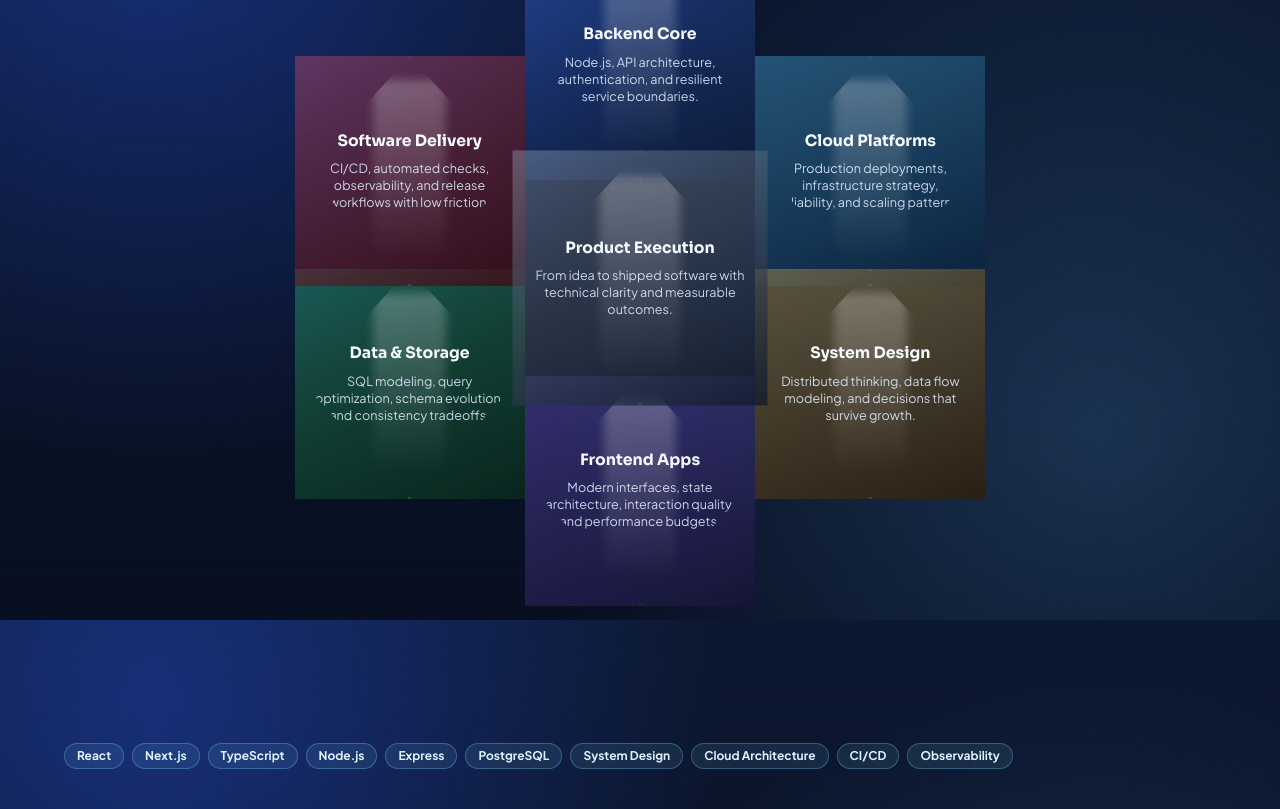
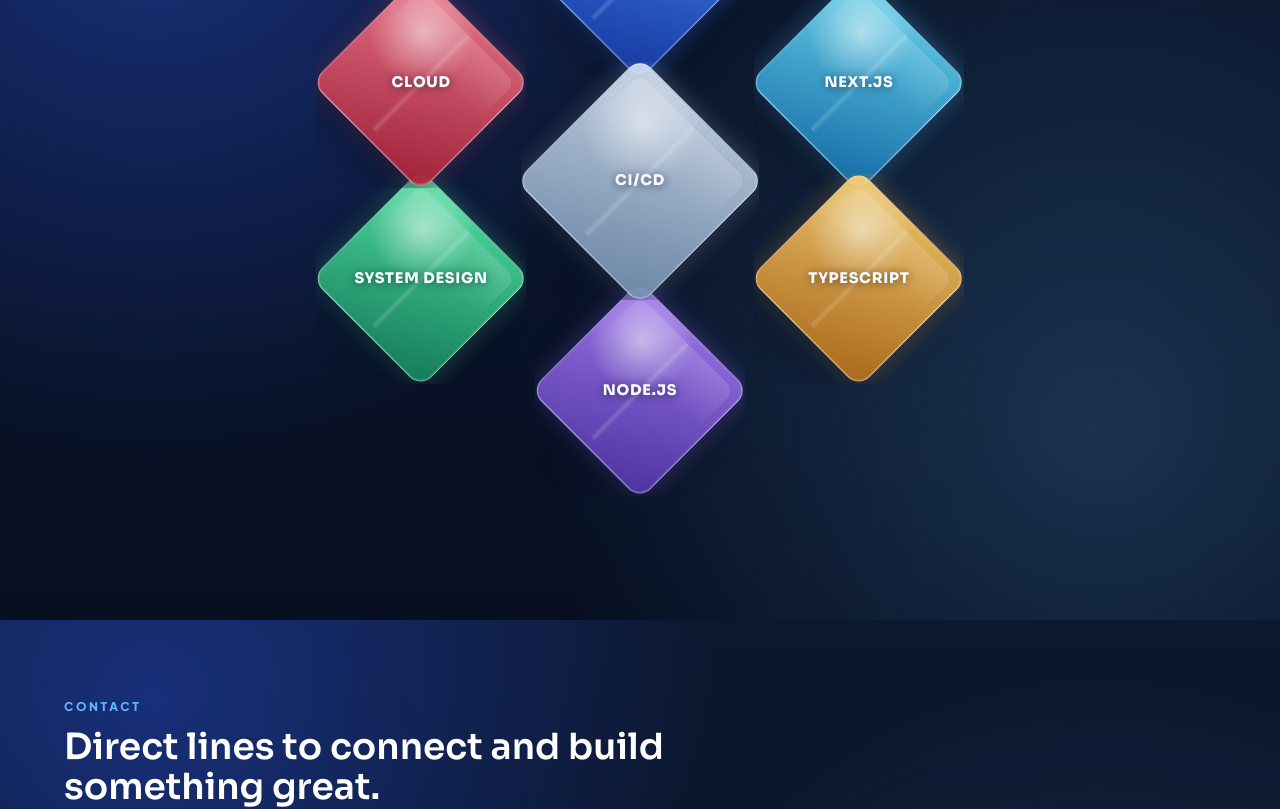
Before and after one commit to lilChars/sonicWP, a React (Vite) app: page / in a window 1280 px wide. Shown: the part 1780-2589 px from the top of the page. Built offline with nearby package versions, Linux system fonts and the light colour scheme.

Commit message:
refine: diamond gem visuals and concise hero messaging

```diff
--- a/src/App.jsx
+++ b/src/App.jsx
@@ -12,38 +12,31 @@ const reveal = {
 
 const chaosSkills = [
   {
-    title: "Backend Core",
-    detail: "Node.js, API architecture, authentication, and resilient service boundaries.",
+    title: "React",
     accent: "gem-blue"
   },
   {
-    title: "Cloud Platforms",
-    detail: "Production deployments, infrastructure strategy, reliability, and scaling patterns.",
+    title: "Next.js",
     accent: "gem-cyan"
   },
   {
-    title: "System Design",
-    detail: "Distributed thinking, data flow modeling, and decisions that survive growth.",
+    title: "TypeScript",
     accent: "gem-amber"
   },
   {
-    title: "Frontend Apps",
-    detail: "Modern interfaces, state architecture, interaction quality, and performance budgets.",
+    title: "Node.js",
     accent: "gem-violet"
   },
   {
-    title: "Data & Storage",
-    detail: "SQL modeling, query optimization, schema evolution, and consistency tradeoffs.",
+    title: "System Design",
     accent: "gem-emerald"
   },
   {
-    title: "Software Delivery",
-    detail: "CI/CD, automated checks, observability, and release workflows with low friction.",
+    title: "Cloud",
     accent: "gem-ruby"
   },
   {
-    title: "Product Execution",
-    detail: "From idea to shipped software with technical clarity and measurable outcomes.",
+    title: "CI/CD",
     accent: "gem-silver"
   }
 ];
@@ -157,13 +150,12 @@ export default function App() {
             whileInView="show"
             viewport={{ once: true, amount: 0.25 }}
           >
-            <p className="mb-4 text-xs font-extrabold tracking-[0.22em] text-skyPulse">FULL STACK DEVELOPER</p>
+            <p className="mb-4 text-xs font-extrabold tracking-[0.22em] text-skyPulse">SUPER SOFTWARE DEVELOPER</p>
             <h1 className="max-w-[14ch] font-display text-4xl leading-[1.06] text-white sm:text-5xl lg:text-6xl">
-              Full stack engineer for software, cloud, and products.
+              Backend, cloud, apps, and scalable software.
             </h1>
             <p className="mt-5 max-w-2xl text-base text-slate-300 sm:text-lg">
-              I build beyond websites: backend services, cloud-ready architectures, scalable systems,
-              and product experiences from concept to production.
+              I design and ship complete software systems, from architecture to production.
             </p>
             <div className="mt-8 flex flex-wrap gap-3">
               <a
@@ -252,13 +244,10 @@ export default function App() {
           <SectionTitle eyebrow="ABOUT ME" title="Software thinking, product execution, real outcomes." />
           <div className="grid gap-4 md:grid-cols-2">
             <p className="glass rounded-2xl p-5 text-slate-300">
-              I design and build software across the full lifecycle: architecture, backend services,
-              frontend experiences, and deployment. My focus is solving business problems with robust,
-              maintainable systems.
+              I build end-to-end software: architecture, backend, frontend apps, and production delivery.
             </p>
             <p className="glass rounded-2xl p-5 text-slate-300">
-              I work with a systems mindset: clear boundaries, reliable integrations, cloud-aware decisions,
-              and product delivery that balances speed, quality, and long-term scalability.
+              My focus is speed with engineering quality, so systems stay reliable, scalable, and maintainable.
             </p>
           </div>
         </motion.section>
@@ -306,35 +295,16 @@ export default function App() {
           viewport={{ once: true, amount: 0.2 }}
           className="py-14"
         >
-          <SectionTitle eyebrow="SKILLS" title="Capabilities across product, backend, cloud, and delivery." />
+          <SectionTitle eyebrow="SKILLS" title="Core stack." />
           <div className="chaos-grid">
             {chaosSkills.map((gem, index) => (
-              <article key={gem.title} className={`chaos-gem chaos-gem-${index + 1} speed-sheen ${gem.accent}`}>
+              <article key={gem.title} className={`chaos-gem chaos-gem-${index + 1} ${gem.accent}`}>
                 <div className="chaos-gem-crystal">
                   <div className="chaos-gem-inner">
                     <h3 className="chaos-gem-title">{gem.title}</h3>
-                    <p className="chaos-gem-text">{gem.detail}</p>
                   </div>
                 </div>
               </article>
-            ))}
-          </div>
-          <div className="mt-8 flex flex-wrap gap-2">
-            {[
-              "React",
-              "Next.js",
-              "TypeScript",
-              "Node.js",
-              "Express",
-              "PostgreSQL",
-              "System Design",
-              "Cloud Architecture",
-              "CI/CD",
-              "Observability"
-            ].map((tag) => (
-              <span key={tag} className="rounded-full border border-sky-300/30 bg-sky-300/10 px-3 py-1 text-xs font-bold text-sky-100">
-                {tag}
-              </span>
             ))}
           </div>
         </motion.section>
@@ -351,9 +321,7 @@ export default function App() {
           <div className="grid gap-4">
             <div className="glass rounded-3xl p-6">
               <p className="max-w-3xl text-slate-300">
-                If you need someone who can design systems, build software, and ship reliable products,
-                let's talk. I can contribute across backend, cloud, architecture, and product engineering
-                with clear communication and execution speed.
+                Need backend, cloud, system design, or full product execution? Let's build it.
               </p>
               <div className="mt-6 flex flex-wrap gap-3">
                 <a href="mailto:carlosluzumbero@gmail.com" className="rounded-xl bg-gradient-to-r from-cobalt to-skyPulse px-5 py-3 text-sm font-extrabold text-white shadow-neon">
--- a/src/index.css
+++ b/src/index.css
@@ -203,86 +203,114 @@ body {
 
 .chaos-gem {
   position: relative;
-  min-height: 190px;
-  transition: transform 300ms ease;
+  aspect-ratio: 1 / 1;
+  transition: transform 280ms ease;
 }
 
 .chaos-gem:hover {
-  transform: translateY(-5px) scale(1.02);
+  transform: translateY(-4px) scale(1.02);
 }
 
 .chaos-gem-crystal {
   position: relative;
   height: 100%;
-  clip-path: polygon(50% 0%, 96% 50%, 50% 100%, 4% 50%);
-  border: 1px solid rgba(255, 255, 255, 0.28);
-  box-shadow:
-    inset 0 0 0 1px rgba(255, 255, 255, 0.12),
-    0 20px 34px rgba(6, 14, 35, 0.42);
+  display: grid;
+  place-items: center;
   overflow: hidden;
 }
 
 .chaos-gem-crystal::before {
   content: "";
   position: absolute;
-  inset: 10% 34%;
-  background: linear-gradient(180deg, rgba(255, 255, 255, 0.45), rgba(255, 255, 255, 0));
-  filter: blur(5px);
-  opacity: 0.55;
+  inset: 13%;
+  transform: rotate(45deg);
+  border-radius: 16px;
+  background:
+    radial-gradient(circle at 28% 26%, rgba(255, 255, 255, 0.5), transparent 34%),
+    linear-gradient(150deg, var(--gem-a), var(--gem-b));
+  border: 1px solid rgba(255, 255, 255, 0.32);
+  box-shadow:
+    inset 0 0 0 1px rgba(255, 255, 255, 0.14),
+    0 18px 30px rgba(7, 15, 35, 0.46),
+    0 0 24px var(--gem-glow);
+}
+
+.chaos-gem-crystal::after {
+  content: "";
+  position: absolute;
+  inset: 18%;
+  transform: rotate(45deg);
+  border-radius: 12px;
+  background:
+    linear-gradient(180deg, rgba(255, 255, 255, 0.14), transparent 38%),
+    linear-gradient(90deg, transparent 47%, rgba(255, 255, 255, 0.17) 50%, transparent 53%);
+  mix-blend-mode: screen;
+  pointer-events: none;
 }
 
 .chaos-gem-inner {
-  height: 100%;
-  padding: 1.3rem 1.1rem;
+  width: 72%;
+  padding: 0.2rem;
   display: flex;
   flex-direction: column;
   justify-content: center;
-  gap: 0.55rem;
   text-align: center;
+  position: relative;
+  z-index: 2;
 }
 
 .chaos-gem-title {
   margin: 0;
   font-family: "Sora", ui-sans-serif, system-ui, sans-serif;
-  font-size: 0.98rem;
-  line-height: 1.25;
-  font-weight: 700;
+  font-size: 0.92rem;
+  line-height: 1.2;
+  font-weight: 800;
+  letter-spacing: 0.05em;
+  text-transform: uppercase;
   color: #f5faff;
-}
-
-.chaos-gem-text {
-  margin: 0;
-  font-size: 0.79rem;
-  line-height: 1.35;
-  color: rgba(223, 237, 255, 0.88);
+  text-shadow: 0 1px 8px rgba(5, 12, 26, 0.55);
 }
 
 .gem-blue {
-  background: linear-gradient(155deg, rgba(65, 121, 255, 0.4), rgba(12, 26, 56, 0.78));
+  --gem-a: rgba(72, 146, 255, 0.92);
+  --gem-b: rgba(24, 58, 168, 0.95);
+  --gem-glow: rgba(63, 129, 255, 0.4);
 }
 
 .gem-cyan {
-  background: linear-gradient(155deg, rgba(83, 198, 255, 0.34), rgba(8, 31, 58, 0.78));
+  --gem-a: rgba(114, 232, 255, 0.9);
+  --gem-b: rgba(21, 112, 173, 0.95);
+  --gem-glow: rgba(93, 209, 255, 0.36);
 }
 
 .gem-amber {
-  background: linear-gradient(155deg, rgba(232, 184, 78, 0.35), rgba(47, 29, 8, 0.8));
+  --gem-a: rgba(255, 212, 111, 0.92);
+  --gem-b: rgba(177, 107, 27, 0.96);
+  --gem-glow: rgba(242, 182, 77, 0.34);
 }
 
 .gem-violet {
-  background: linear-gradient(155deg, rgba(135, 107, 255, 0.35), rgba(24, 20, 56, 0.8));
+  --gem-a: rgba(176, 131, 255, 0.9);
+  --gem-b: rgba(80, 52, 166, 0.95);
+  --gem-glow: rgba(148, 112, 255, 0.36);
 }
 
 .gem-emerald {
-  background: linear-gradient(155deg, rgba(57, 217, 138, 0.34), rgba(10, 43, 29, 0.8));
+  --gem-a: rgba(91, 244, 173, 0.9);
+  --gem-b: rgba(20, 128, 92, 0.95);
+  --gem-glow: rgba(80, 224, 156, 0.34);
 }
 
 .gem-ruby {
-  background: linear-gradient(155deg, rgba(255, 93, 120, 0.32), rgba(61, 13, 23, 0.82));
+  --gem-a: rgba(255, 128, 145, 0.9);
+  --gem-b: rgba(166, 33, 56, 0.96);
+  --gem-glow: rgba(230, 87, 113, 0.34);
 }
 
 .gem-silver {
-  background: linear-gradient(155deg, rgba(185, 203, 225, 0.32), rgba(18, 28, 44, 0.82));
+  --gem-a: rgba(225, 238, 255, 0.86);
+  --gem-b: rgba(112, 140, 172, 0.95);
+  --gem-glow: rgba(176, 202, 231, 0.32);
 }
 
 @media (min-width: 768px) {
@@ -290,63 +318,57 @@ body {
     grid-template-columns: repeat(3, minmax(0, 1fr));
     gap: 1.1rem;
   }
-
-  .chaos-gem {
-    min-height: 210px;
-  }
 }
 
 @media (min-width: 1100px) {
   .chaos-grid {
     position: relative;
     display: block;
-    min-height: 760px;
+    min-height: 700px;
   }
 
   .chaos-gem {
     position: absolute;
-    width: 230px;
-    height: 230px;
-    min-height: 230px;
+    width: 210px;
+    height: 210px;
     transform: translate(-50%, -50%);
   }
 
   .chaos-gem-1 {
     left: 50%;
-    top: 15%;
+    top: 12%;
   }
 
   .chaos-gem-2 {
-    left: 70%;
-    top: 29%;
+    left: 69%;
+    top: 28%;
   }
 
   .chaos-gem-3 {
-    left: 70%;
-    top: 57%;
+    left: 69%;
+    top: 56%;
   }
 
   .chaos-gem-4 {
     left: 50%;
-    top: 71%;
+    top: 72%;
   }
 
   .chaos-gem-5 {
-    left: 30%;
-    top: 57%;
+    left: 31%;
+    top: 56%;
   }
 
   .chaos-gem-6 {
-    left: 30%;
-    top: 29%;
+    left: 31%;
+    top: 28%;
   }
 
   .chaos-gem-7 {
     left: 50%;
-    top: 43%;
-    width: 255px;
-    height: 255px;
-    min-height: 255px;
+    top: 42%;
+    width: 238px;
+    height: 238px;
     z-index: 2;
   }
 }
```
